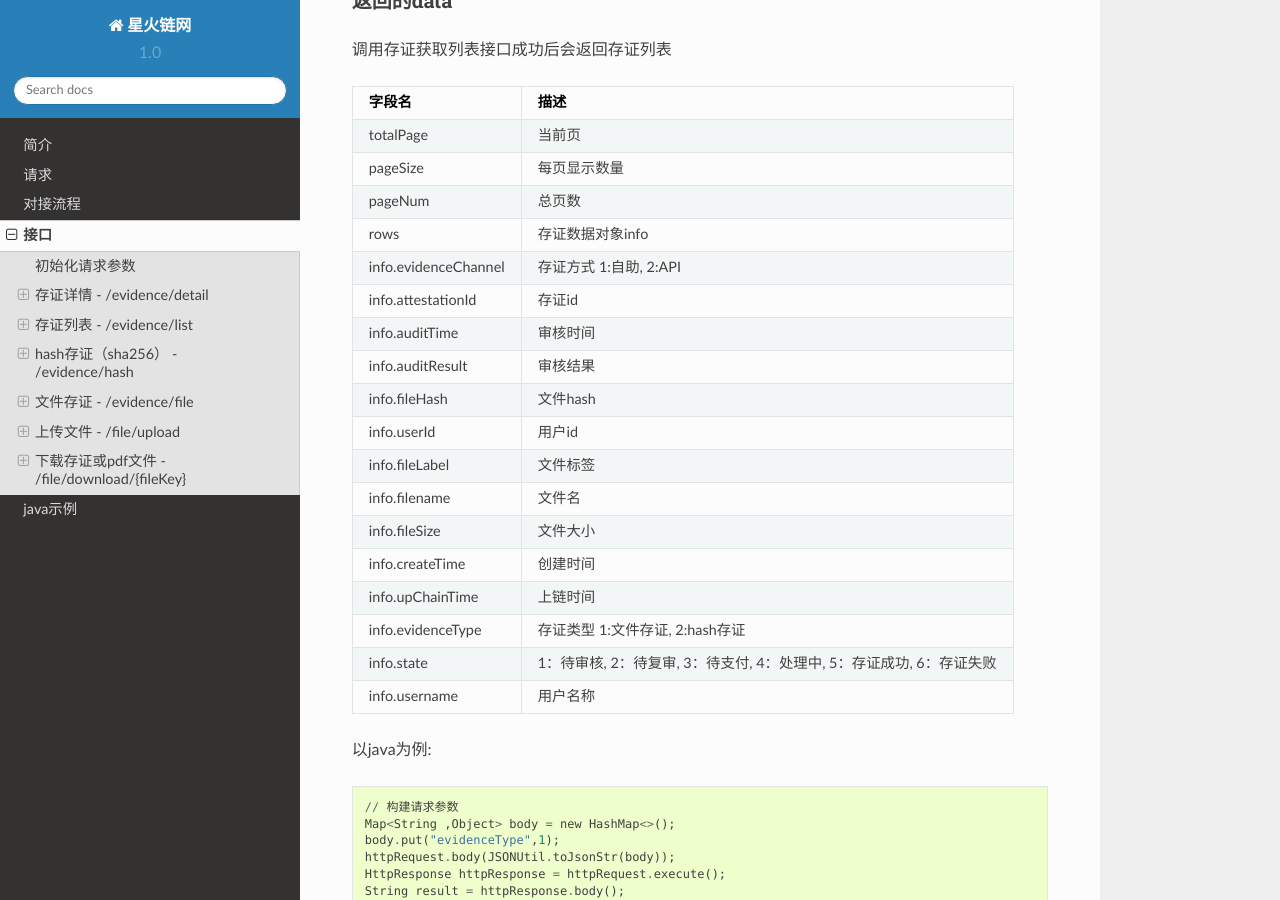
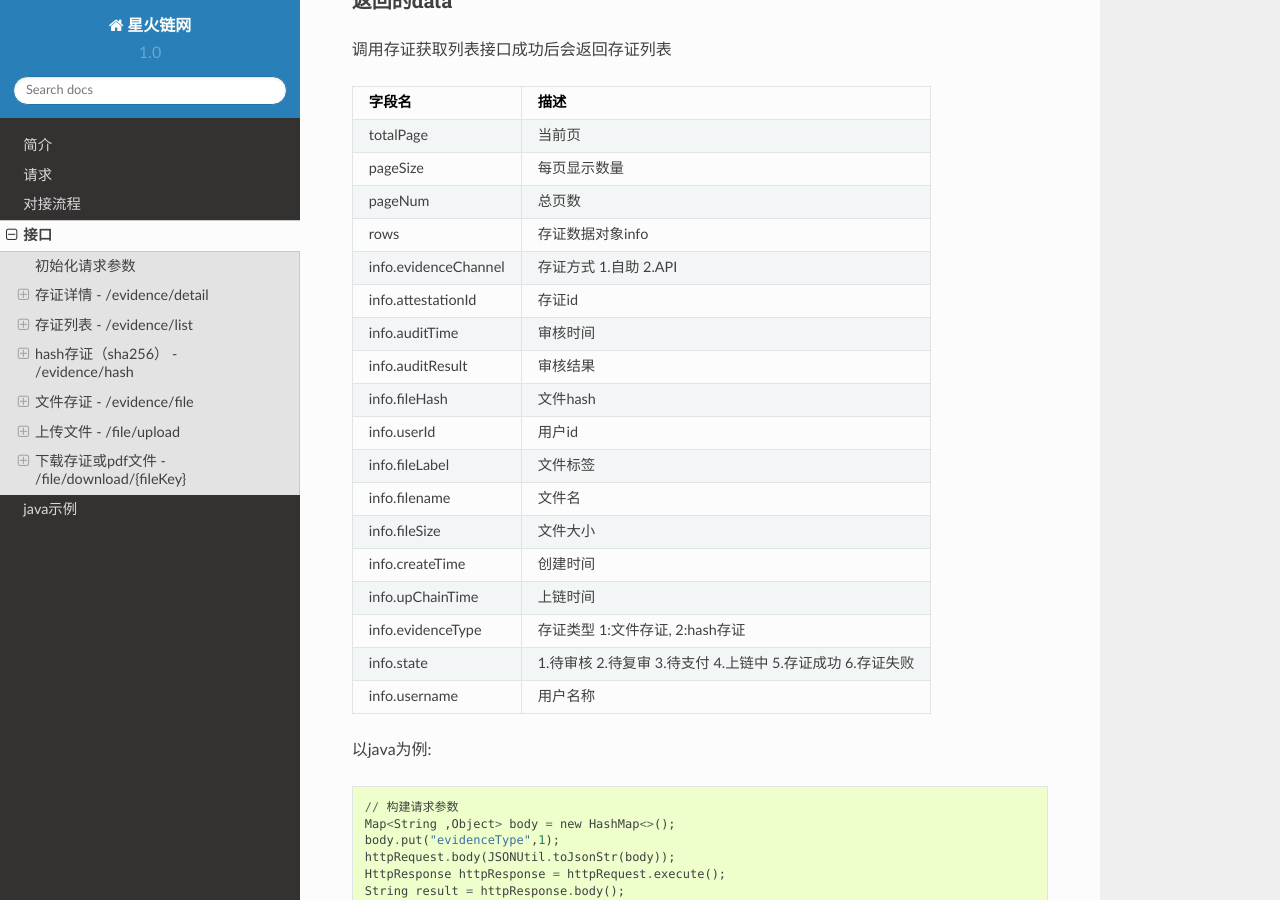
Before and after one commit to kurohayan/xhy-docs, a Sphinx documentation site: the page built from docs/api.rst, in a window 1280 px wide and 900 px high, scrolled down 2097 px. Built offline with Sphinx 7.4.7 and the Read the Docs theme 2.0.0, drawn with Linux system fonts in a browser that asks for light colours; some of the changed text lies outside the part shown.

Commit message:
完善文档，问题处理

```diff
--- a/docs/api.rst
+++ b/docs/api.rst
@@ -84,18 +84,18 @@
 json
 ^^^^^^^^^^^^^^^
 
-=================  ===================================================== ============
-参数名 				描述                                                    是否可选
-=================  ===================================================== ============
-evidenceType        存证类型 1:文件存证,  2:hash存证                            非必选
-evidenceChannel     存证方式 1:自助,  2:API                                    非必选
-state               3：待支付, 4：上链中, 5：存证成功, 6：存证失败 7：安全审核中     非必选
-startTime           开始时间                                                  非必选
-endTime             结束时间                                                  非必选
-pageNumber          当前页码                                                  非必选
-pageSize            每页显示数量 最大50                                         非必选
-filename            文件名称                                                  非必选
-=================  ===================================================== ============
+=================  ================================================ ============
+参数名 				描述                                              是否可选
+=================  ================================================ ============
+evidenceType        存证类型 1.文件存证  2.hash存证                       非必选
+evidenceChannel     存证方式 1.自助  2.API                               非必选
+state               3.待支付 4.上链中 5.存证成功 6.存证失败 7.安全审核中      非必选
+startTime           开始时间                                             非必选
+endTime             结束时间                                             非必选
+pageNumber          当前页码                                             非必选
+pageSize            每页显示数量 最大50                                    非必选
+filename            文件名称                                             非必选
+=================  ================================================ ============
 
 
 返回的data
@@ -103,14 +103,14 @@
 
 调用存证获取列表接口成功后会返回存证列表
 
-=====================  ===============================================================
+=====================  ===========================================================
 字段名 				    描述
-=====================  ===============================================================
+=====================  ===========================================================
 totalPage               当前页
 pageSize                每页显示数量
 pageNum                 总页数
 rows                    存证数据对象info
-info.evidenceChannel    存证方式 1:自助,  2:API
+info.evidenceChannel    存证方式 1.自助  2.API
 info.attestationId      存证id
 info.auditTime          审核时间
 info.auditResult        审核结果
@@ -122,9 +122,9 @@
 info.createTime         创建时间
 info.upChainTime        上链时间
 info.evidenceType       存证类型 1:文件存证,  2:hash存证
-info.state              1：待审核, 2：待复审, 3：待支付, 4：处理中, 5：存证成功, 6：存证失败
+info.state              1.待审核 2.待复审 3.待支付 4.上链中 5.存证成功 6.存证失败
 info.username           用户名称
-=====================  ===============================================================
+=====================  ===========================================================
 
 
 以java为例::
@@ -229,12 +229,12 @@
 form-data
 ^^^^^^^^^^^^^^^
 
-=================  =================================================== ================
-参数名 				描述                                                  是否可选
-=================  =================================================== ================
-file                文件                                                  必选
-type                文件类型 doc：文档 pic：图片 audio：音频 video：视频        必选
-=================  =================================================== ================
+=========  ================================================= ==============
+参数名         描述                                                是否可选
+=========  ================================================= ==============
+file         文件                                                 必选
+type         文件类型 doc.文档 pic.图片 audio.音频 video.视频        必选
+=========  ================================================= ==============
 
 返回的data
 ^^^^^^^^^^^^^^
```
Also changed, not shown: other parts of docs/api.rst (+1 -1 lines).
